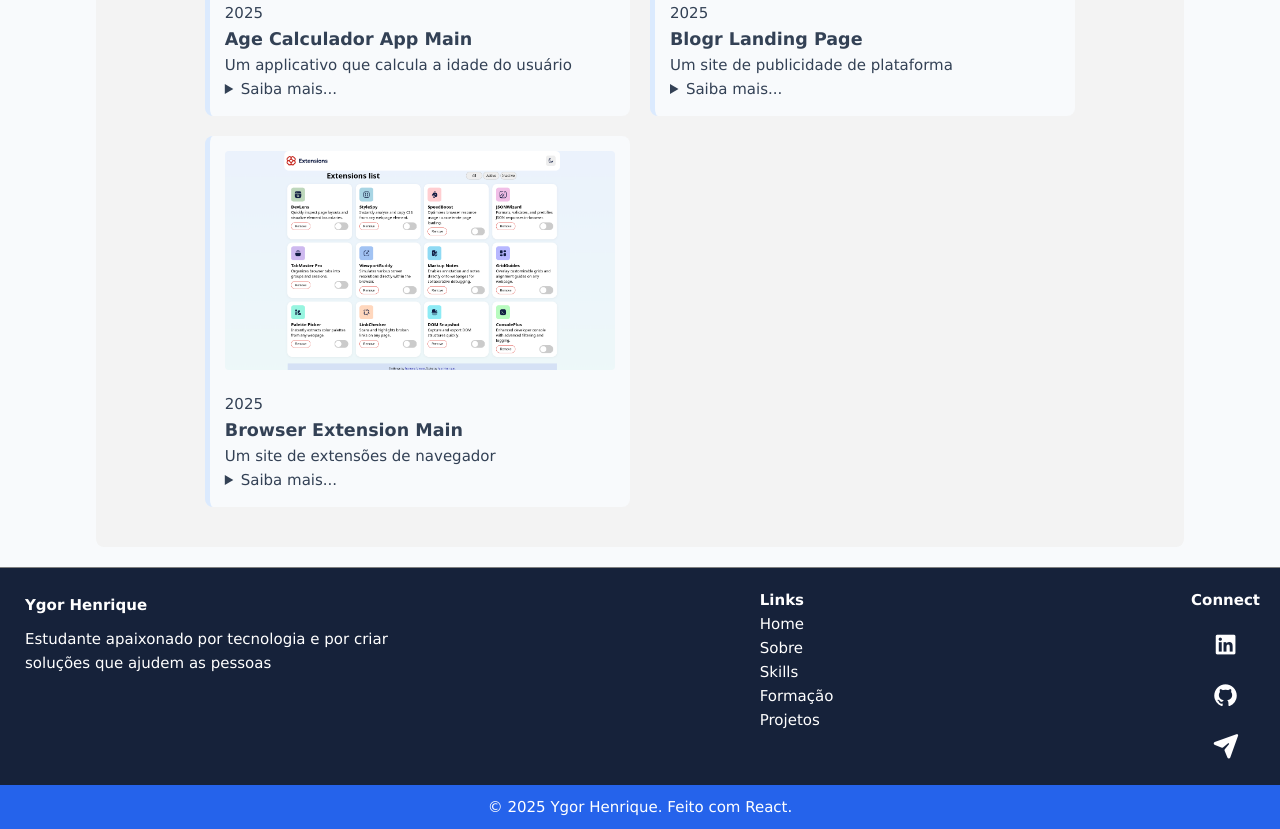
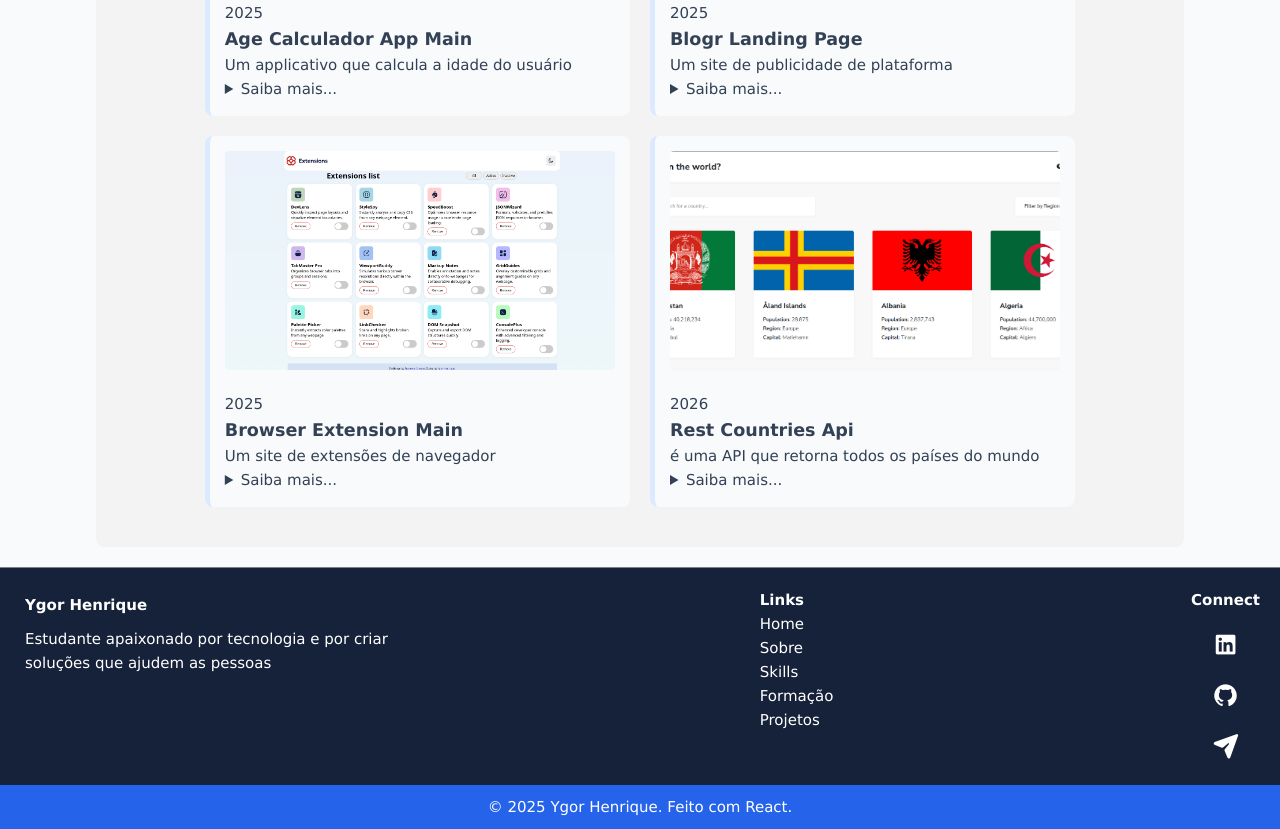
Before and after one commit to ygorhslima/ygor-hslima-portfolio, a React (Vite) app: page / in a window 1280 px wide. Shown: the part 5000-5829 px from the top of the page. Built offline with nearby package versions, Linux system fonts and the light colour scheme.

Commit message:
adicionando mais um projeto

```diff
--- a/src/components/ArticleProjetos/index.jsx
+++ b/src/components/ArticleProjetos/index.jsx
@@ -8,6 +8,7 @@ import sunnysideAgencyImg from '../../assets/img-Sunnyside-agency.png';
 import ageCalculatorImg from '../../assets/img-age-calculator-app-main.png';
 import blogrLandingPageImg from '../../assets/img-blogr-landing-page-main.png';
 import browserExtensionImg from '../../assets/img-browser-extension-main.png';
+import imgRestCountries from '../../assets/img-rest-countries-api.png'
 
 export default function ArticleProjetos(){
     const listaProjetos = [
@@ -67,6 +68,14 @@ export default function ArticleProjetos(){
             "descricaoDetalhada":"Mostra uma lista de extensões de navegador, onde o usuário pode ativar, desativar ou remover uma extensão, o usuário também pode filtrar as extensões que  está usando e o que não está usando e deixar de sua preferência modo escuro ou modo claro ",
             "link":"https://ygorhslima.github.io/browser-extension-manager-ui-site/"
         },
+        {
+            "imagemProjeto":`${imgRestCountries}`,
+            "periodo":"2026",
+            "titulo":"Rest Countries Api",
+            "descricao":"é uma API que retorna todos os países do mundo",
+            "descricaoDetalhada":"Mostra uma lista de países, onde é possível ver detalhes de informações sobre o país, como nome nativo, população, região, subregião, Capital etc. e filtrar paises por regiões e pesquisar o nome do país específico",
+            "link":"https://ygorhslima.github.io/frontend-mentor-exercises-2/rest-countries-api-with-color-theme-switcher-master/"
+        }
     ];
 
     return (
```
Also changed, not shown: src/assets/img-rest-countries-api.png (added).
